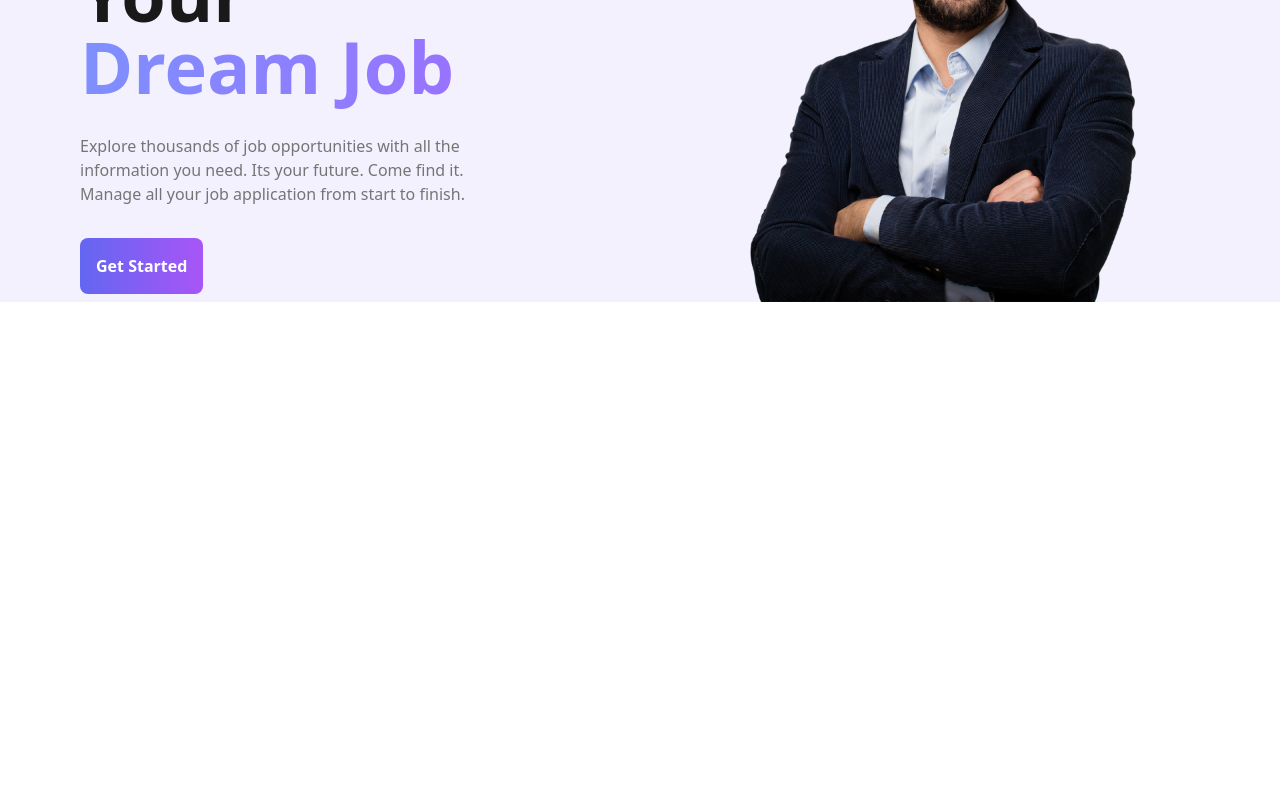
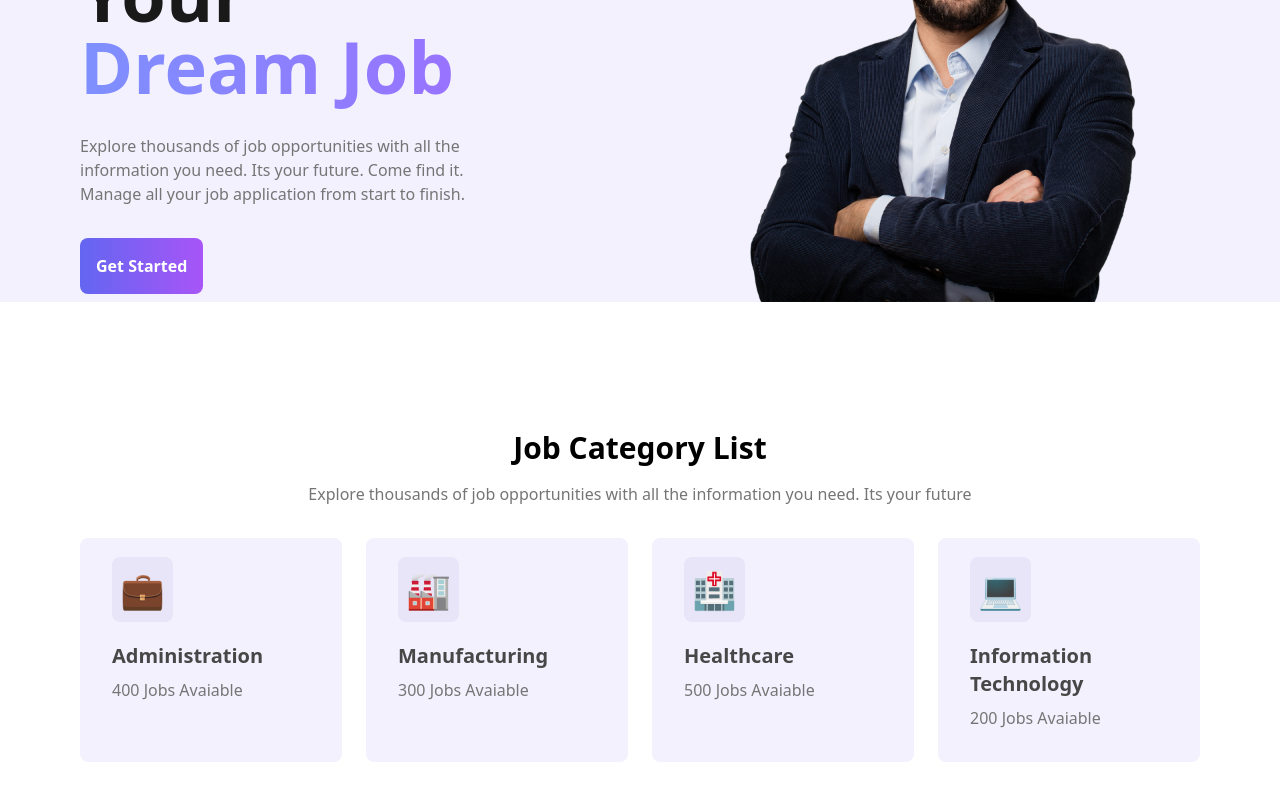
Before and after one commit to Rownokzahan/effortless-hire, a React (Vite) app: page / in a window 1280 px wide. Shown: the part 314-1114 px from the top of the page. Before the commit the page ends 800 px from the top, so only its background shows below. Built offline with nearby package versions, Linux system fonts and the light colour scheme.

Commit message:
Add Job Category Section

```diff
--- a/src/components/Home.jsx
+++ b/src/components/Home.jsx
@@ -33,6 +33,20 @@ const Home = () => {
 
             </section>
 
+            {/* Job Category */}
+            <section className='mx-2 md:mx-10 lg:mx-20 my-32'>
+
+                <h2 className='text-3xl font-bold text-center mb-4'>Job Category List</h2>
+                <p className='text-ui-light-gray text-center mb-8'>
+                    Explore thousands of job opportunities with all the information you need. Its your future
+                </p>
+
+                <div className='grid md:grid-cols-2 lg:grid-cols-4 gap-6'>
+                    {jobCategories.map(category => <JobCategory key={category.id} category={category} />)}
+                </div>
+
+            </section>
+
         </>
 
     );
```
